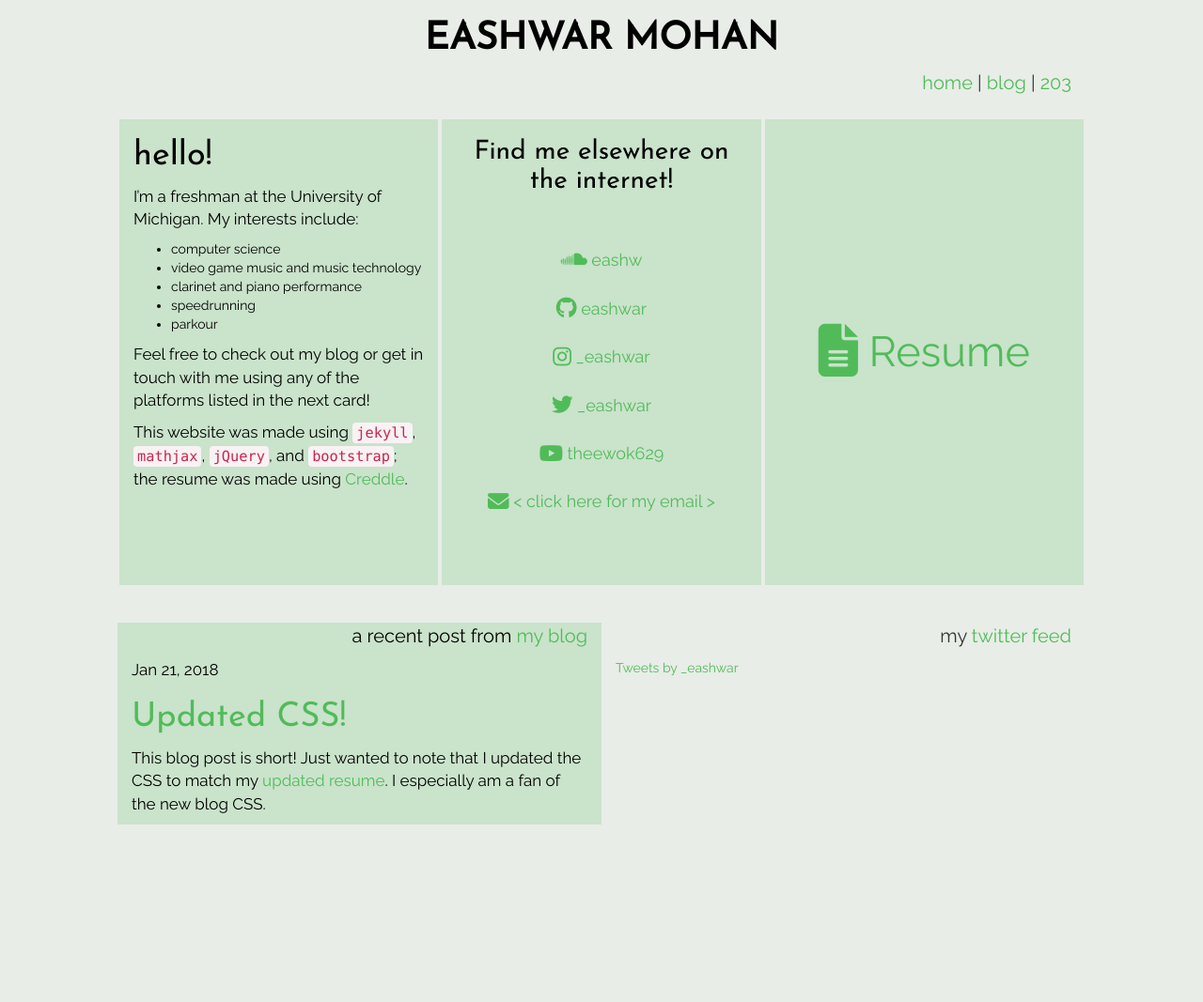
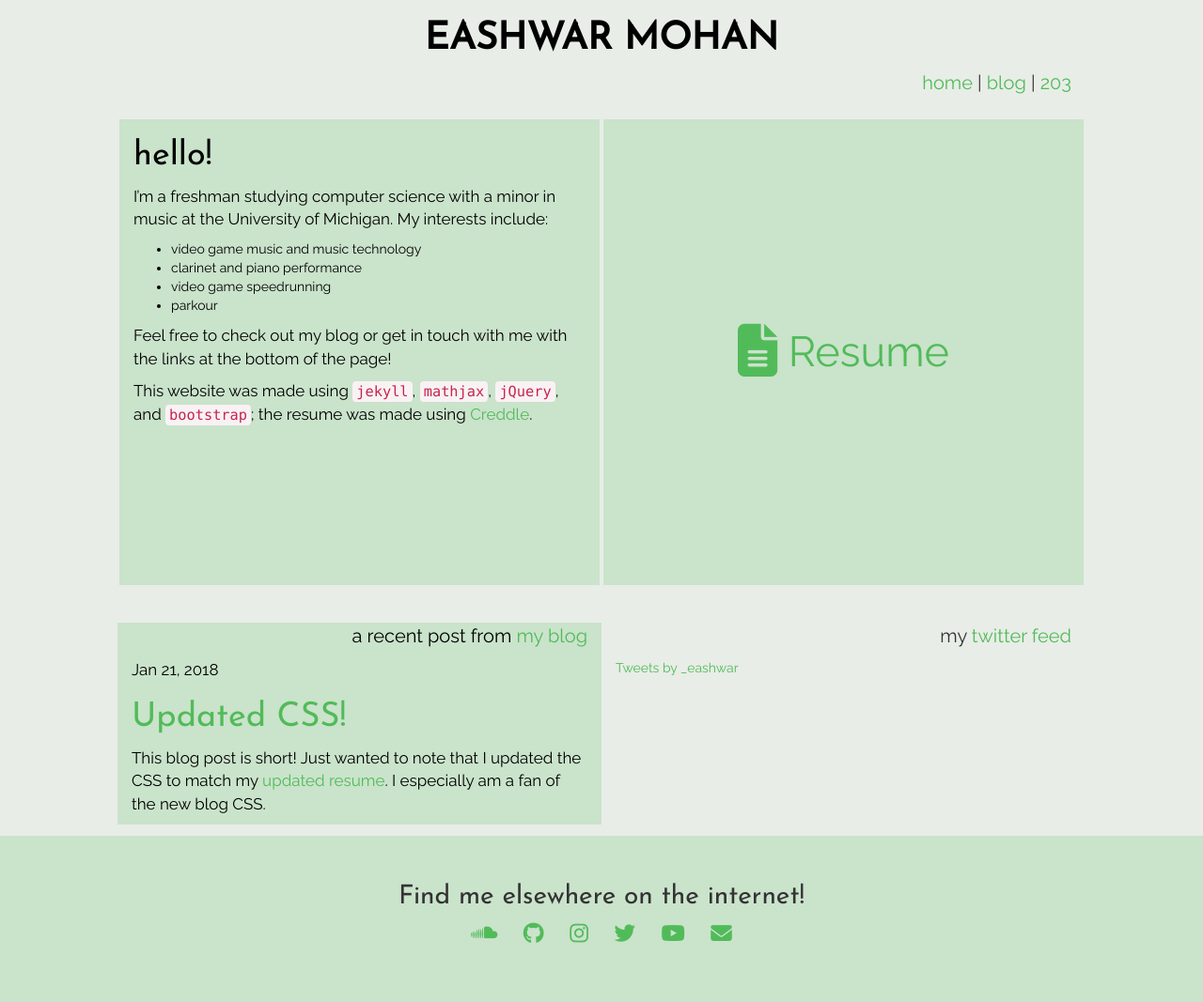
Before and after one commit to eashwar/eash.dev, a Jekyll site: the page built from index.html, in a window 1280 px wide. Shown: the whole page at 94% size. Built offline with Jekyll 4.4.1, drawn with Linux system fonts in a browser that asks for light colours; nearby versions of some CDN libraries; comment, search, counter and statistics services are not loaded; before the commit the page ends 900 px from its top, so only the background shows below that.

Commit message:
Implement footer. TODO: Projects page.

```diff
--- /dev/null
+++ b/_includes/footer.html
@@ -0,0 +1,31 @@
+<div class="footer row">
+	<div class="footer-col col-lg-12">
+		<h3>Find me elsewhere on the internet!</h3>
+		<div class="extlink">
+
+			<a href="https://soundcloud.com/eashw" target="_blank">
+				<i class="fa fa-soundcloud fa-lg" aria-hidden="true"></i>
+			</a>
+			&nbsp;&nbsp;&nbsp;&nbsp;
+			<a href="https://github.com/eashwar" target="_blank">
+				<i class="fa fa-github fa-lg" aria-hidden="true"></i>
+			</a>
+			&nbsp;&nbsp;&nbsp;&nbsp;
+			<a href="https://www.instagram.com/_eashwar/" target="_blank">
+				<i class="fa fa-instagram fa-lg" aria-hidden="true"></i>
+			</a>
+			&nbsp;&nbsp;&nbsp;&nbsp;
+			<a href="https://www.twitter.com/_eashwar/" target="_blank">
+				<i class="fa fa-twitter fa-lg" aria-hidden="true"></i>
+			</a>
+			&nbsp;&nbsp;&nbsp;&nbsp;
+			<a href="https://www.youtube.com/user/theewok629/" target="_blank">
+				<i class="fa fa-youtube-play fa-lg" aria-hidden="true"></i>
+			</a>
+			&nbsp;&nbsp;&nbsp;&nbsp;
+			<a href="mailto:eashwar@umich.edu">
+				<i class="fa fa-envelope fa-lg" aria-hidden="true"></i>
+			</a>
+		</div>
+	</div>
+</div>
--- a/_layouts/blog.html
+++ b/_layouts/blog.html
@@ -33,7 +33,12 @@ title: blog
         </div>
 
         {% endfor %}
+        <br/>
+        <br/>
+        {% include footer.html %}
     </div>
+
+
 </body>
 
 </html>
--- a/about.md
+++ b/about.md
@@ -2,14 +2,13 @@
 title: ABOUT
 ---
 ## hello!
-I'm a freshman at the University of Michigan. My interests include:
+I'm a freshman studying computer science with a minor in music at the University of Michigan. My interests include:
 
-* computer science
 * video game music and music technology
 * clarinet and piano performance
-* speedrunning
+* video game speedrunning
 * parkour
 
-Feel free to check out my blog or get in touch with me using any of the platforms listed in the next card!
+Feel free to check out my blog or get in touch with me with the links at the bottom of the page!
 
 This website was made using [`jekyll`](https://jekyllrb.com/), [`mathjax`](https://www.mathjax.org/), [`jQuery`](http://jquery.com), and [`bootstrap`](http://getbootstrap.com/); the resume was made using [Creddle](http://creddle.io).
--- a/index.html
+++ b/index.html
@@ -23,7 +23,7 @@ title: home
 		{% include navbar.html %}
 
 		<div class="row">
-			<div class="col-lg-4 col-md-6 col-sm-12 about" id="info">
+			<div class="col-lg-6 col-sm-12 about" id="info">
 				{% for page in site.pages %}
 					{% if page.title == "ABOUT" %}
 						{{ page.content }}
@@ -32,70 +32,8 @@ title: home
 			</div>
 
 			<!-- External Links -->
-			<div class="col-lg-4 col-md-6 col-sm-12 about links">
-				<h3>Find me elsewhere on the internet!</h3>
-				<!--  Soundcloud embed -->
-				<br>
-				<div class="extlink">
-					<br>
-					<a href="https://soundcloud.com/eashw" target="_blank">
-						<i class="fa fa-soundcloud fa-lg" aria-hidden="true"></i> eashw
-					</a>
-				</div>
-				<!--  GitHub embed-->
-				<div class="extlink">
-					<br>
-
-					<a href="https://github.com/eashwar" target="_blank">
-						<i class="fa fa-github fa-lg" aria-hidden="true"></i> eashwar
-					</a>
-				</div>
-				<!--  Instagram embed-->
-				<div class="extlink">
-					<br>
-
-					<a href="https://www.instagram.com/_eashwar/" target="_blank">
-						<i class="fa fa-instagram fa-lg" aria-hidden="true"></i> _eashwar
-					</a>
-				</div>
-				<!--  Twitter embed-->
-				<div class="extlink">
-					<br>
-
-					<a href="https://www.twitter.com/_eashwar/" target="_blank">
-						<i class="fa fa-twitter fa-lg" aria-hidden="true"></i> _eashwar
-					</a>
-				</div>
-				<!-- YouTube embed-->
-				<div class="extlink">
-					<br>
-
-					<a href="https://www.youtube.com/user/theewok629/" target="_blank">
-						<i class="fa fa-youtube-play fa-lg" aria-hidden="true"></i> theewok629
-					</a>
-				</div>
-				<!--  Steam embed
-				<div class="extlink">
-					<br>
-
-					<a href="http://steamcommunity.com/id/theewok629/" target="_blank">
-						<i class="fa fa-steam fa-lg" aria-hidden="true"></i> theewok629
-					</a>
-				</div>-->
-				<!--  Email embed-->
-				<div class="extlink">
-					<br>
-					<a href="http://www.google.com/recaptcha/mailhide/d?k=01acpirUAdGm8kXTEX3VqxAQ==&amp;c=gHBKTo4lpAXZTN2ZlH_3VYBvFxQZw9ThesKtdMg8BY8=" onclick="window.open('http://www.google.com/recaptcha/mailhide/d?k\x3d01acpirUAdGm8kXTEX3VqxAQ\x3d\x3d\x26c\x3dgHBKTo4lpAXZTN2ZlH_3VYBvFxQZw9ThesKtdMg8BY8\x3d', '', 'toolbar=0,scrollbars=0,location=0,statusbar=0,menubar=0,resizable=0,width=500,height=300'); return false;"
-					    title="Reveal this e-mail address">
-						<i class="fa fa-envelope fa-lg" aria-hidden="true"></i> &lt; click here for my email &gt;
-					</a>
-					<br />
-					<br />
-
-				</div>
-			</div>
 			<a href="https://resume.creddle.io/resume/1r07ere59ch" target="_blank">
-				<div class="col-lg-4 col-md-12 col-sm-12 resume">
+				<div class="col-lg-6 col-md-12 col-sm-12 resume">
 					<div class="reslink">
 						<i class="fa fa-file-text fa-lg" aria-hidden="true"></i> Resume
 					</div>
@@ -120,6 +58,9 @@ title: home
 			</div>
 
 		</div>
+
+		{% include footer.html %}
+
 	</div>
 </body>
 
--- a/styles/style.css
+++ b/styles/style.css
@@ -86,6 +86,9 @@ a:hover {
     font-size: 45px;
 }
 
+.about-203{
+    text-align: center;
+}
 
 /*ROW 2: A POST AND TWITTER FEED*/
 
@@ -99,3 +102,13 @@ a:hover {
 .twitter-feed {
     border-top: solid #E8EDE7 5px;
 }
+
+/*FOOTER*/
+
+.footer {
+    background-color: rgba(81, 187, 89, 0.2);
+}
+.footer.row{
+    padding-top: 30px;
+    padding-bottom: 60px;
+}
```
Also changed, not shown: _layouts/notes.html (+7 -1 lines), styles/blog.css (+18 -3 lines).
